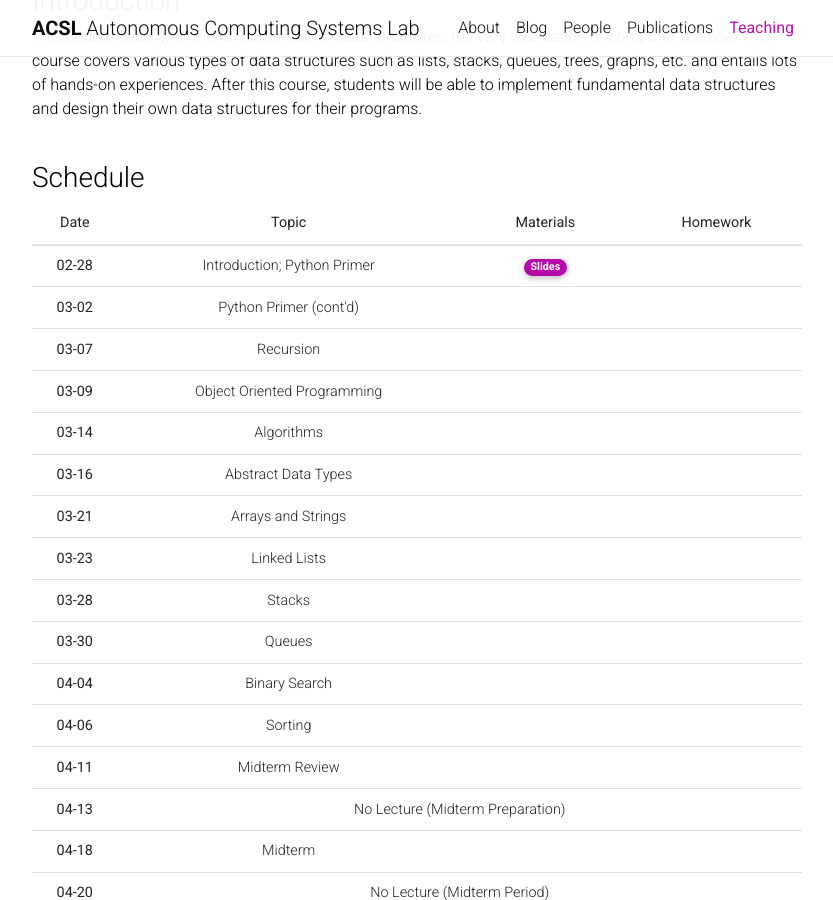
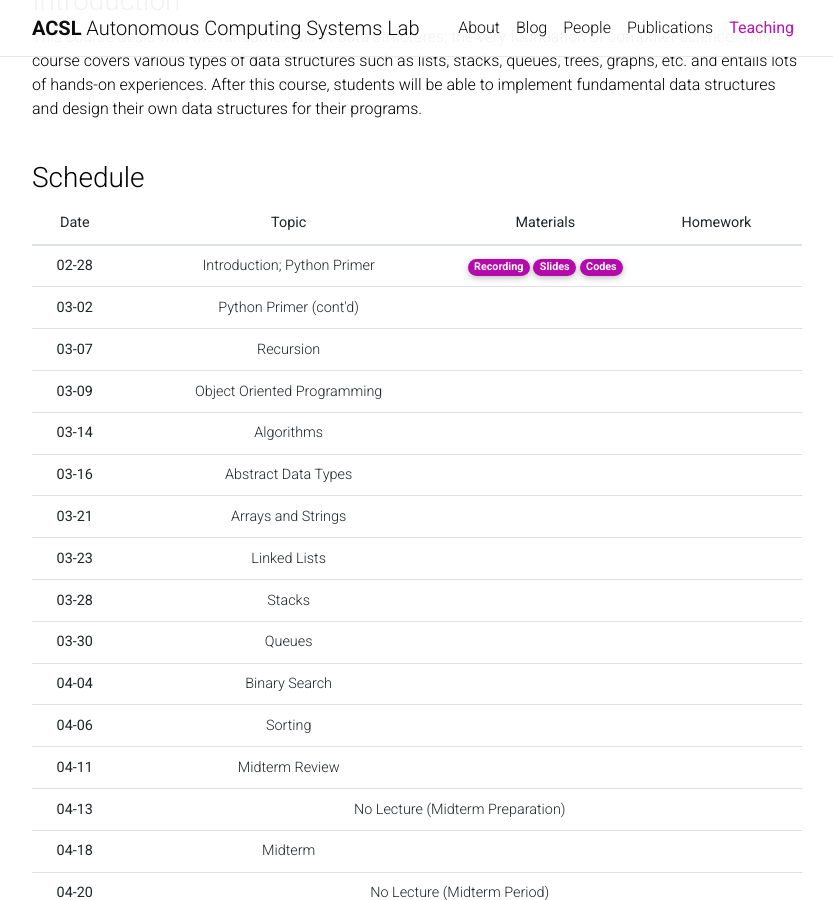
Before and after one commit to Uehwan/Uehwan.github.io, a Jekyll site: the page built from _teaching/datastruct23sp.md, in a window 1280 px wide and 900 px high, scrolled down 629 px. Shown: the whole window, without its empty margins (223-1056 px from the left). Built offline with Jekyll 4.4.1, drawn with Linux system fonts in a browser that asks for light colours; nearby versions of some CDN libraries; comment, search, counter and statistics services are not loaded; a style sheet for code colours, icons or effects is not loaded.

Commit message:
23-02-28 after

```diff
--- a/_teaching/datastruct23sp.md
+++ b/_teaching/datastruct23sp.md
@@ -43,9 +43,9 @@
       <th scope="row">02-28</th>
       <td>Introduction; Python Primer</td>
       <td>
-        <!--a href="https://youtu.be/K1wwNImSDAw" target="_blank" class="badge badge-pill" style="background-color:#B509AC;">Recording</a-->
+        <a href="https://youtu.be/rWTv_dBuHcQ" target="_blank" class="badge badge-pill" style="background-color:#B509AC;">Recording</a>
         <a href="https://docs.google.com/presentation/d/1_nuOhfVCSSdcMS-wBWcivS-SGECf1JKBZx-xbSnM0ns/edit?usp=sharing" target="_blank" class="badge badge-pill" style="background-color:#B509AC;">Slides</a>
-        <!--a href="https://colab.research.google.com/drive/1AMq6fl3TTrTpZYB2VZhKDF0ibQliDQzY?usp=sharing" target="_blank" class="badge badge-pill" style="background-color:#B509AC;">Codes</a-->
+        <a href="https://colab.research.google.com/drive/1AMq6fl3TTrTpZYB2VZhKDF0ibQliDQzY?usp=sharing" target="_blank" class="badge badge-pill" style="background-color:#B509AC;">Codes</a>
       </td>
       <td><!--a href="#" class="badge badge-pill" style="background-color:#B509AC;">Homework</a--></td>
     </tr>
```
